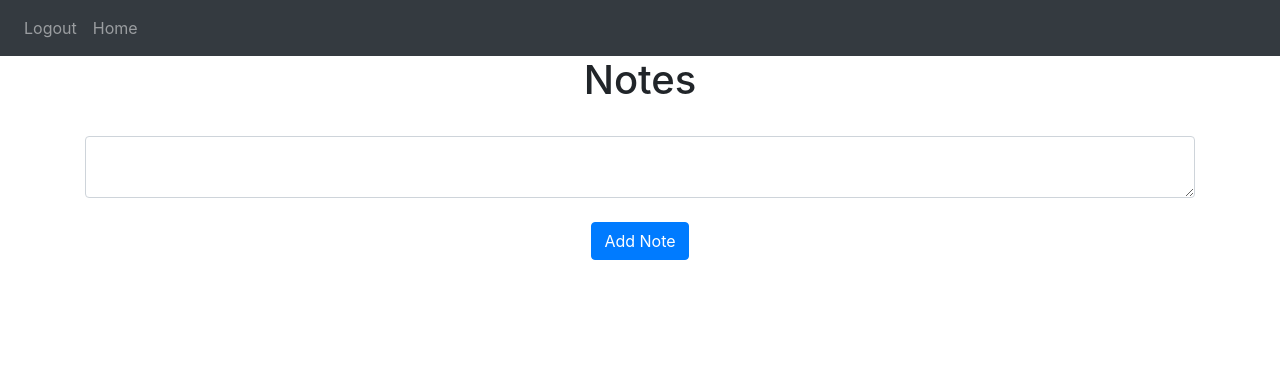
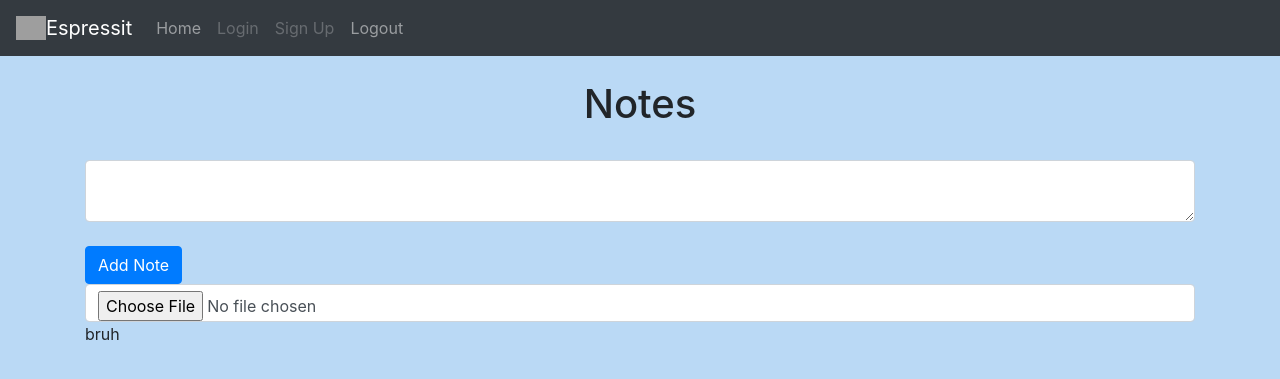
Before and after one commit to Brogtastic/Espressit, a Flask app: page / in a window 1280 px wide. Shown: the top 379 px of the page. Run offline with Flask 3, Linux system fonts and the light colour scheme; a user stored in the database is signed in; some libraries are stand-ins or nearby versions; grey boxes are pictures that could not be loaded.

Commit message:
Navbar updates, title and temp logo

```diff
--- a/Website/templates/base.html
+++ b/Website/templates/base.html
@@ -17,21 +17,22 @@
 
     <title>{% block title %}Home{% endblock %}</title>
 </head>
-<body>
+<body style="background-color: #bad9f5">
 
     <nav class ="navbar navbar-expand-lg navbar-dark bg-dark">
+        <img src="{{ url_for('static', filename='bootstrap-logo.svg') }}"  alt="Bootstrap" width="30" height="24"/>
+        <a class="navbar-brand" href="#">
+            Espressit
+        </a>
         <button class="navbar-toggler" type="button" data-toggle="collapse" data-target="#navbar">
             <span class="navbar-toggler-icon"></span>
         </button>
         <div class="collapse navbar-collapse" id="navbar">
             <div class="navbar-nav">
-                {% if user.is_authenticated %}
-                <a class="nav-item nav-link" id="logout" href="/logout">Logout</a>
-                <a class="nav-item nav-link" id="home" href="/">Home</a>
-                {% else %}
-                <a class="nav-item nav-link" id="login" href="/login">Login</a>
-                <a class="nav-item nav-link" id="signUp" href="/sign-up">Sign Up</a>
-                {% endif %}
+                <a class="nav-item nav-link {% if not user.is_authenticated %} disabled{% endif %}" id="home" href="/">Home</a>
+                <a class="nav-item nav-link {% if user.is_authenticated %} disabled{% endif %}" id="login" href="/login">Login</a>
+                <a class="nav-item nav-link {% if user.is_authenticated %} disabled{% endif %}" id="signUp" href="/sign-up">Sign Up</a>
+                <a class="nav-item nav-link {% if not user.is_authenticated %} disabled{% endif %}" id="logout" href="/logout">Logout</a>
             </div>
         </div>
     </nav>
--- a/Website/templates/home.html
+++ b/Website/templates/home.html
@@ -1,22 +1,29 @@
 {% extends "base.html" %} {% block title %}Home{% endblock %}
 
 {% block content %}
+<br />
 <h1 align="center">Notes</h1>
 <ul class="list-group list-group-flush" id="notes">
     {% for note in user.notes %}
-    <li class="list-group-item">{{ note.data }}
+    <div class="card" style="width: 18rem;">
+        <img src="{{ url_for('static', filename='bootstrap-logo.svg') }}"/>
+      <div class="card-body">
+        <p class="card-text"> {{ note.data }} </p>
+      </div>
         <button type="button" class="close" onClick="deleteNote({{note.id}})">
             <span aria-hidden="true">&times;</span>
         </button>
-    </li>
+    </div>
     {% endfor %}
 </ul>
 <br />
 <form method="POST">
     <textarea name="note" id="note" class="form-control"></textarea>
     <br />
-    <div align="center">
+    <div align="left">
         <button type="submit" class="btn btn-primary">Add Note</button>
+        <input type="file" class="form-control" aria-label="file example">
+        bruh
     </div>
 </form>
 {% endblock %}
--- a/Website/templates/login.html
+++ b/Website/templates/login.html
@@ -2,6 +2,7 @@
 
 {% block content %}
 <form method="POST">
+    <br />
     <h3 align="center">Login</h3>
     <div class="form-group">
         <label for="email">Email Address</label>
--- a/Website/templates/sign_up.html
+++ b/Website/templates/sign_up.html
@@ -2,6 +2,7 @@
 
 {% block content %}
 <form method="POST">
+    <br />
     <h3 align="center">Sign Up</h3>
     <div class="form-group">
         <label for="email">Email Address</label>
```
Also changed, not shown: Website/images/espresso.png (added), instance/database.db.
